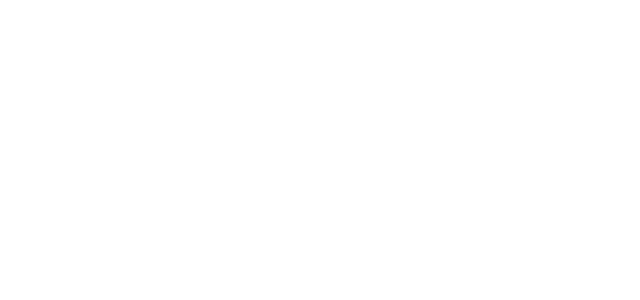
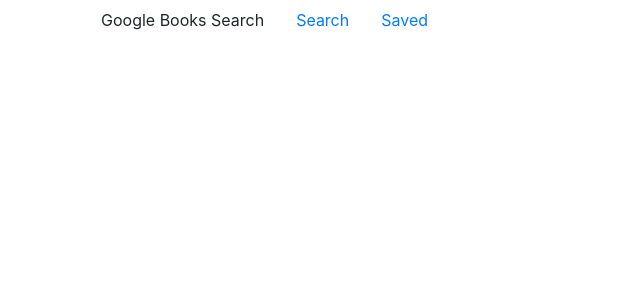
Before and after one commit to tabouzeid/google_book_search, a React (Create React App) app: page / in a window 1280 px wide. Shown: the top 300 px of the page, without its empty margins (0-640 px from the left). Built offline with nearby package versions, Linux system fonts and the light colour scheme.

Commit message:
NaviBar done

```diff
--- a/src/App.js
+++ b/src/App.js
@@ -15,7 +15,7 @@
         <Route exact path={"/"}>
           <SearchPage />
         </Route>
-        <Route exact path={"/work"}>
+        <Route exact path={"/saved"}>
           <SavedPage />
         </Route>
       </Switch>
--- a/src/components/NaviBar/index.js
+++ b/src/components/NaviBar/index.js
@@ -3,7 +3,15 @@
 function NaviBar(){
     return (
         <div className="container">
-
+            <div className="row">
+                <div className="col">
+                    <nav className="nav justify-content-start">
+                        <span className="nav-link">Google Books Search</span>
+                        <a className="nav-link" href="/">Search</a>
+                        <a className="nav-link" href="/saved">Saved</a>
+                    </nav>
+                </div>
+            </div>
         </div>
     );
 }
```
